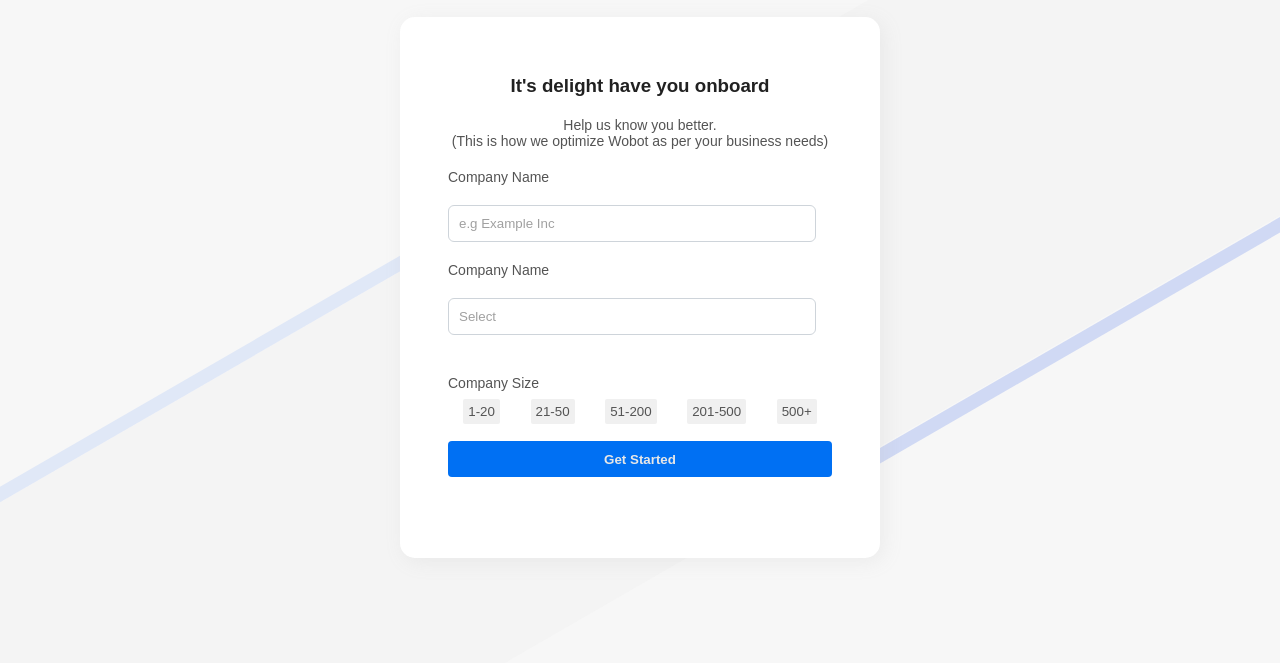
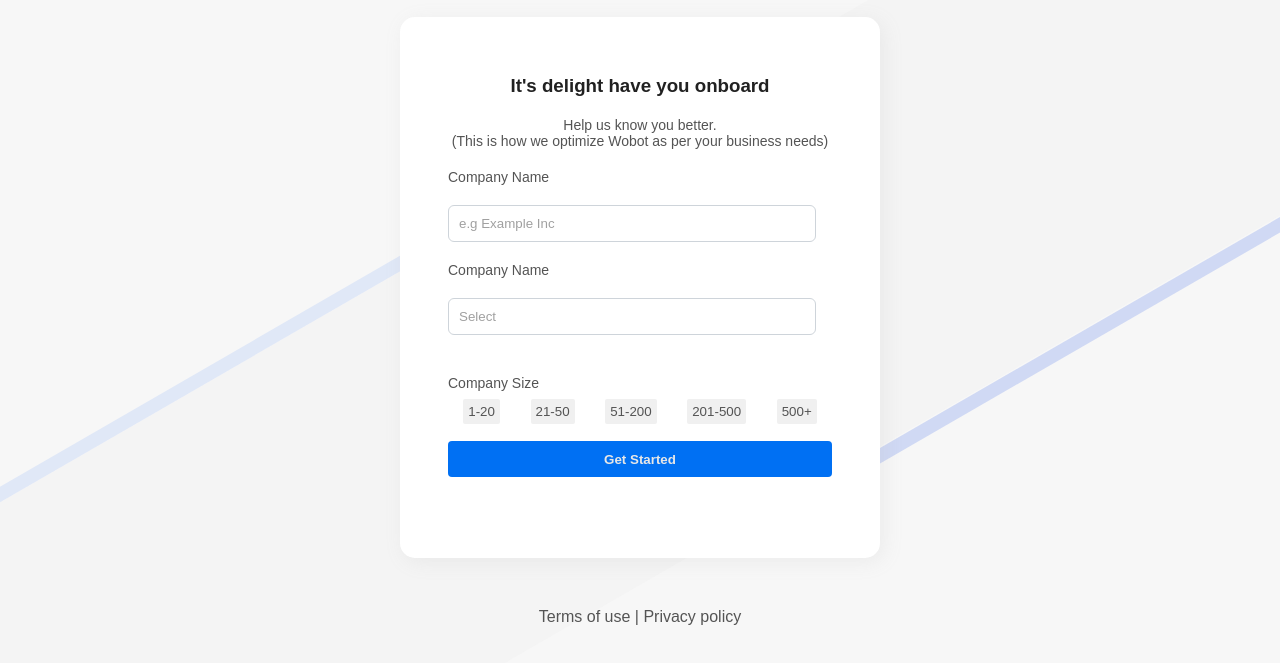
Before and after one commit to Dharmveer47/WoBot, a plain HTML site: page index.html in a window 1280 px wide. Shown: the part 41-704 px from the top of the page. Drawn offline with Linux system fonts and the light colour scheme.

Commit message:
Added footer

```diff
--- a/index.html
+++ b/index.html
@@ -60,6 +60,8 @@
           </div>
         </div>
       </div>
+      <div class="footer">Terms of use  |  Privacy policy </div>
     </div>
+
   </body>
 </html>
--- a/style.css
+++ b/style.css
@@ -124,7 +124,11 @@ body {
 .btn button:active{
   background-color: #0060e3;
 }
-
+.footer{
+  margin-top: 50px;
+  color: var(--Text);
+  /* border: 1px solid yellow; */
+}
 @media screen and (max-width:720px) {
 
   .card{
```
